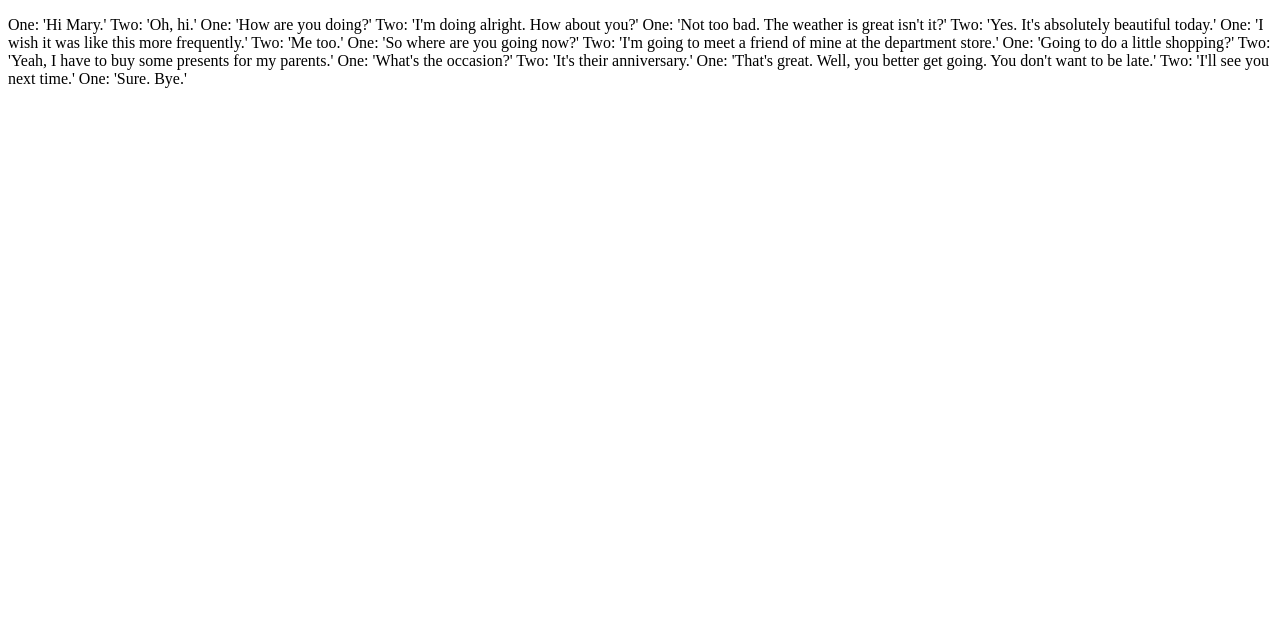
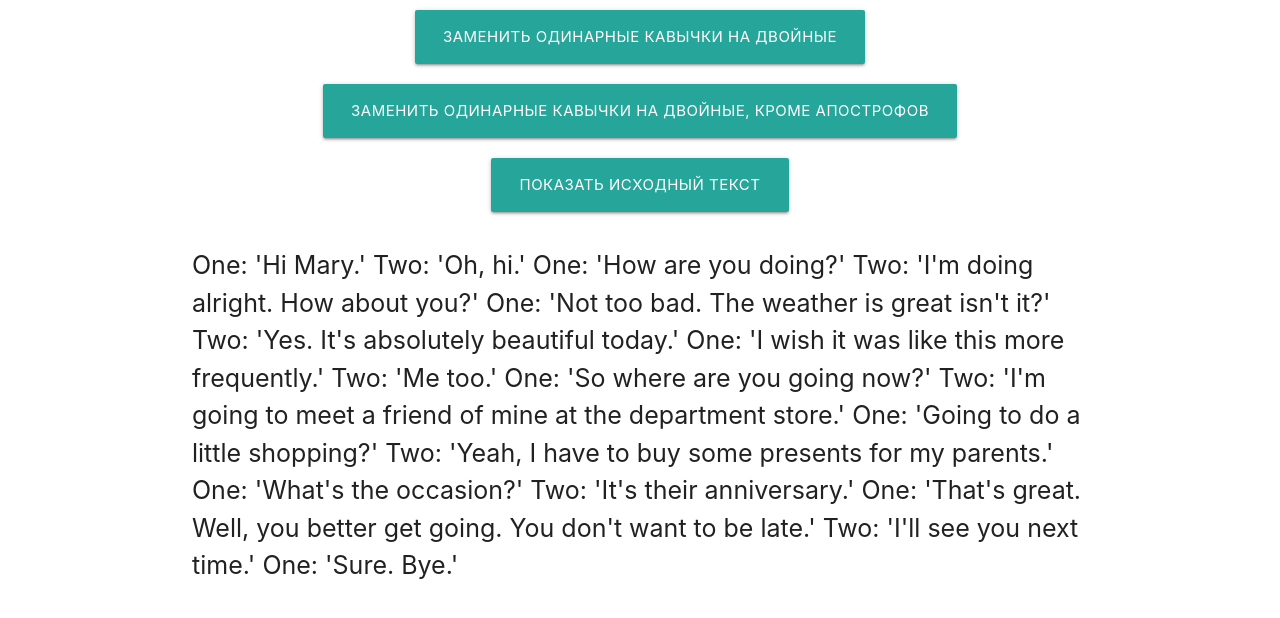
Before and after one commit to krunch12345/regular-expressions, a plain HTML site: page index.html in a window 1280 px wide. Drawn offline with nearby package versions, Linux system fonts and the light colour scheme.

Commit message:
add regular expressions and styles

```diff
--- a/index.html
+++ b/index.html
@@ -5,29 +5,93 @@
     <meta name="viewport"
           content="width=device-width, user-scalable=no, initial-scale=1.0, maximum-scale=1.0, minimum-scale=1.0">
     <meta http-equiv="X-UA-Compatible" content="ie=edge">
+    <link rel="stylesheet" href="https://cdnjs.cloudflare.com/ajax/libs/materialize/1.0.0/css/materialize.min.css">
+    <style>
+        .btns {
+            display: flex;
+            flex-direction: column;
+            justify-content: space-around;
+            margin: 0 auto;
+            align-items: center;
+        }
+
+        .btn-large {
+            margin: 10px;
+        }
+
+        .text {
+            font-size: 25px;
+        }
+    </style>
     <title>Регулярные выражения</title>
 </head>
 <body>
 
-<p class="text">One: 'Hi Mary.' Two: 'Oh, hi.'
-    One: 'How are you doing?'
-    Two: 'I'm doing alright. How about you?'
-    One: 'Not too bad. The weather is great isn't it?'
-    Two: 'Yes. It's absolutely beautiful today.'
-    One: 'I wish it was like this more frequently.'
-    Two: 'Me too.'
-    One: 'So where are you going now?'
-    Two: 'I'm going to meet a friend of mine at the department store.'
-    One: 'Going to do a little shopping?'
-    Two: 'Yeah, I have to buy some presents for my parents.'
-    One: 'What's the occasion?'
-    Two: 'It's their anniversary.'
-    One: 'That's great. Well, you better get going. You don't want to be late.'
-    Two: 'I'll see you next time.'
-    One: 'Sure. Bye.'</p>
+<div class="btns container">
+    <button class="transformation-one waves-effect waves-light btn-large" type="button">
+        Заменить одинарные кавычки на двойные
+    </button>
+
+    <button class="transformation-two waves-effect waves-light btn-large" type="button">
+        Заменить одинарные кавычки на двойные, кроме апострофов
+    </button>
+
+    <button class="transformation-source waves-effect waves-light btn-large" type="button">
+        Показать исходный текст
+    </button>
+
+    <p class="text"></p>
+</div>
 
 <!--1. Придумать шаблон, который заменяет одинарные кавычки на двойные.-->
 <!--2. Улучшить шаблон так, чтобы в конструкциях типа aren't одинарная кавычка не заменялась на двойную.-->
 
+<script>
+    'use strict'
+
+    const sourceText = `One: 'Hi Mary.'\n
+        Two: 'Oh, hi.'\n
+        One: 'How are you doing?'\n
+        Two: 'I'm doing alright. How about you?'\n
+        One: 'Not too bad. The weather is great isn't it?'\n
+        Two: 'Yes. It's absolutely beautiful today.'\n
+        One: 'I wish it was like this more frequently.'\n
+        Two: 'Me too.'\n
+        One: 'So where are you going now?'\n
+        Two: 'I'm going to meet a friend of mine at the department store.'\n
+        One: 'Going to do a little shopping?'\n
+        Two: 'Yeah, I have to buy some presents for my parents.'\n
+        One: 'What's the occasion?'\n
+        Two: 'It's their anniversary.'\n
+        One: 'That's great. Well, you better get going. You don't want to be late.'\n
+        Two: 'I'll see you next time.'\n
+        One: 'Sure. Bye.'`
+
+
+    const pEl = document.querySelector('.text')
+    pEl.innerHTML = sourceText
+
+    const btnTransformOne = document.querySelector('.transformation-one')
+    const btnTransformTwo = document.querySelector('.transformation-two')
+    const btnTransformSource = document.querySelector('.transformation-source')
+
+    btnTransformOne.addEventListener('click', () => {
+        const regexp = /[']/g
+        const newPEl = sourceText.replace(regexp, '"')
+        pEl.innerHTML = newPEl
+    })
+
+    btnTransformTwo.addEventListener('click', () => {
+        const regexp = /\B[']|[']\B/g
+        const newPEl = sourceText.replace(regexp, '"')
+        pEl.innerHTML = newPEl
+    })
+
+    btnTransformSource.addEventListener('click', () => {
+        pEl.innerHTML = sourceText
+    })
+
+</script>
+
 </body>
 </html>
```
